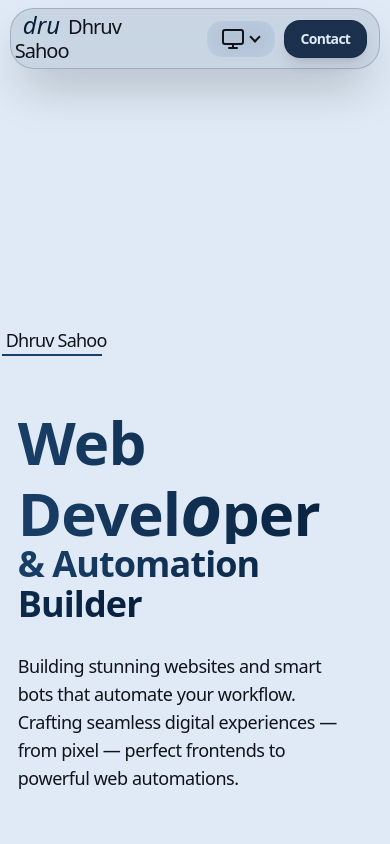
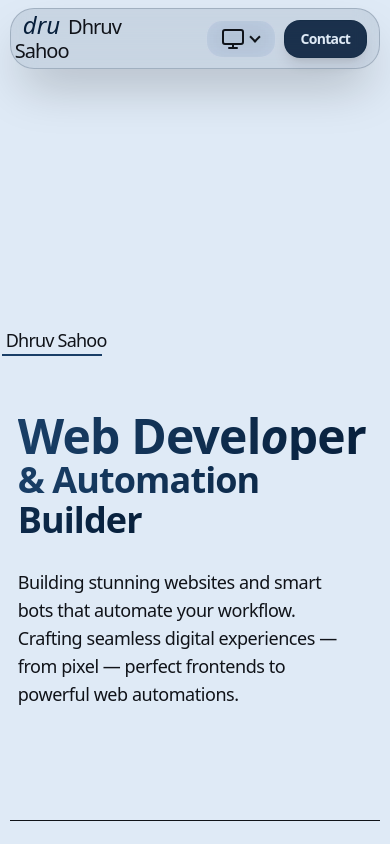
Before and after one commit to Dru-429/portfolio, a Next.js app: page / in a window 390 px wide. Shown: the top 844 px of the page. Built offline with nearby package versions, Linux system fonts and the light colour scheme.

Commit message:
Resp/Hero section

```diff
--- a/app/components/heroSection/HeroSection.jsx
+++ b/app/components/heroSection/HeroSection.jsx
@@ -9,7 +9,7 @@ const HeroSection = () => {
   return (
     <section id="home">
       <div className="w-100% min-h-screen relative">
-        <div className="mt-[30vh] mb-52 sm:mb-0 mx-2 sm:mx-10 sm:w-1/2">
+        <div className="mt-[30vh] mb-28 md:mb-0 mx-2 md:mx-10 md:w-1/2 md:text-left">
           <div className="sm:flex justify-between items-start leading-none tracking-tighter relative">
             <motion.span className="text-lg px-1 relative top-3 text-foreground right-4 border-bottom-[1px] border-foreground">
               Dhruv Sahoo
--- a/app/components/ui/AnimateTitle.jsx
+++ b/app/components/ui/AnimateTitle.jsx
@@ -5,10 +5,10 @@ import React from "react";
 
 const AnimateTitle = ({ first, italic, second }) => {
   return (
-    <div className="pt-10 sm:pt-0 text-6xl font-[600] leading-none relative sm:-left-10 bg-gradient-to-r from-secondary to-accent text-transparent bg-clip-text ">
+    <div className="pt-10 sm:pt-0 text-5xl md:text-6xl font-[600] leading-none relative sm:-left-10 bg-gradient-to-r from-secondary to-accent text-transparent bg-clip-text ">
         {first}
       <motion.span
-        className="italic text-7xl leading-none"
+        className="italic text-5xl md:text-7xl leading-none"
         whileHover={{ fontStyle: "normal", scale: "0.9" }}
         transition={{ ease: easeIn, duration: 0.5 }}
       >
```
